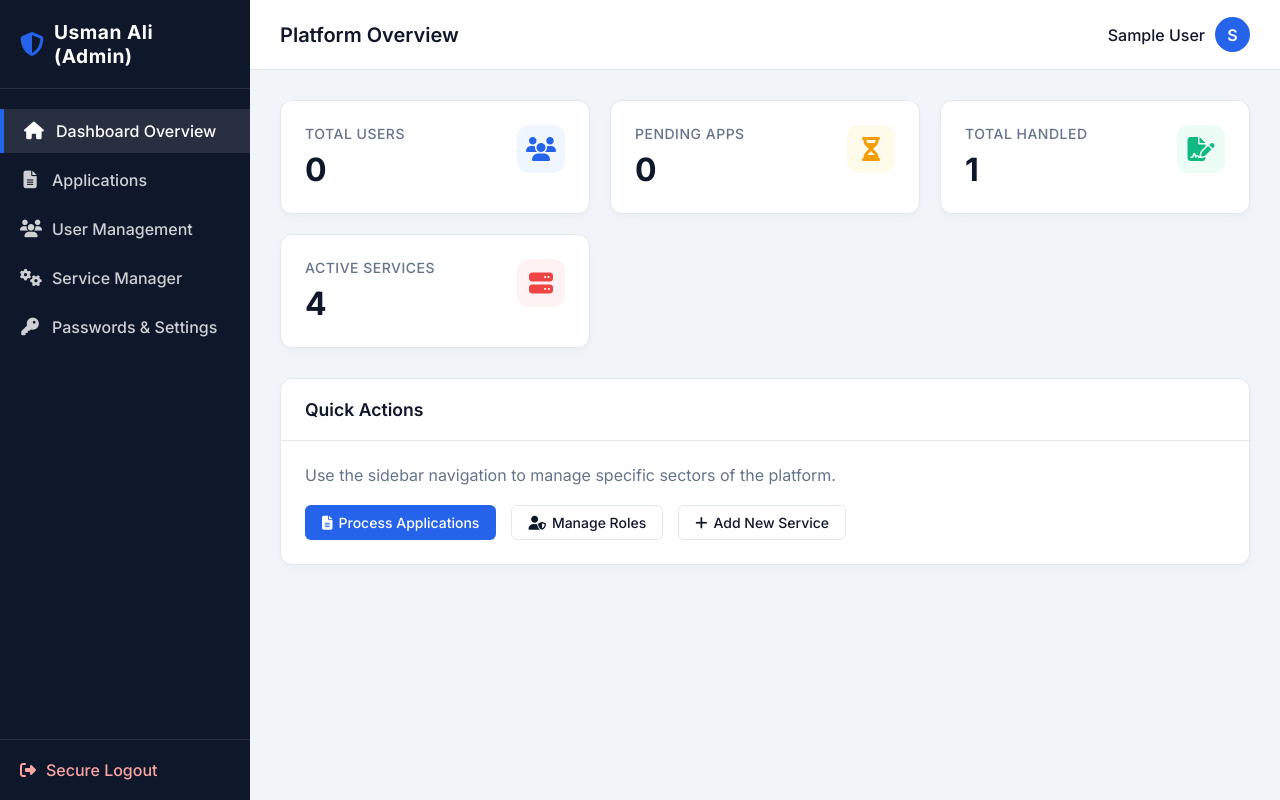
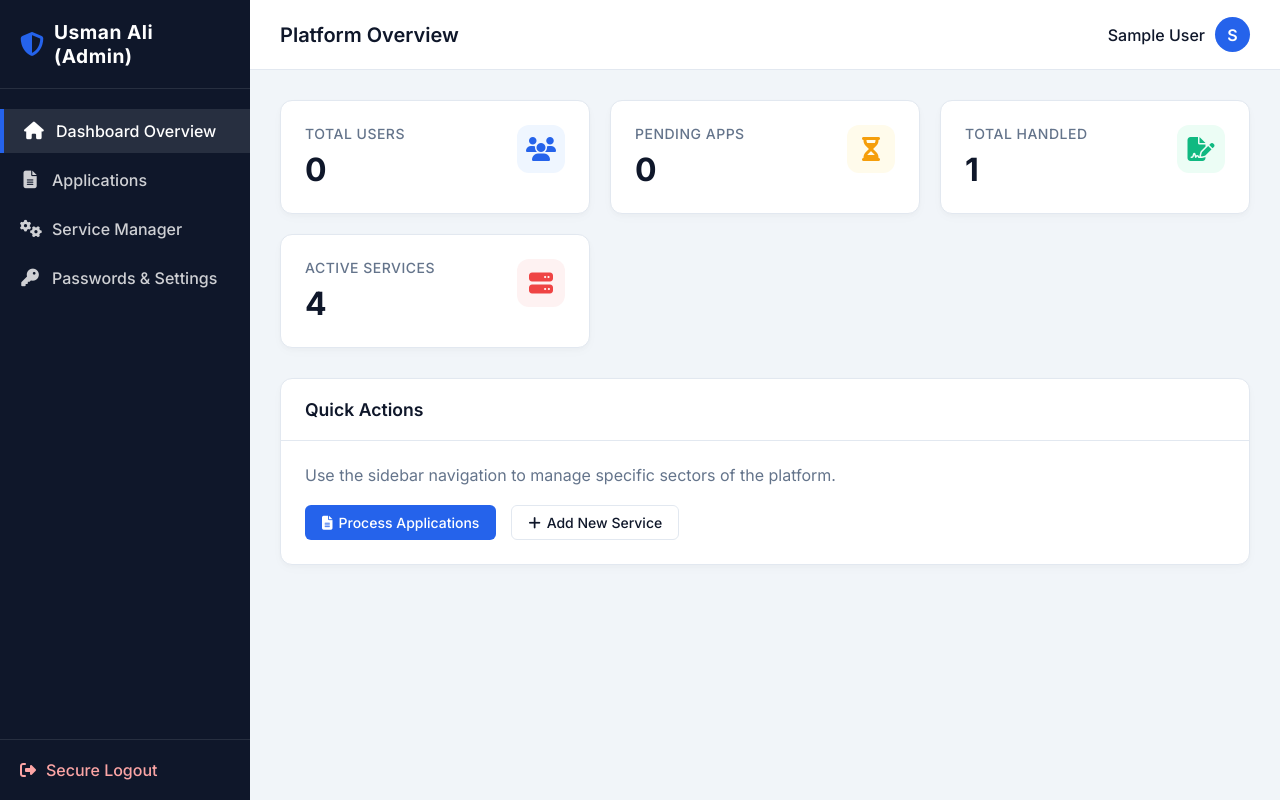
Before and after one commit to surya5887/FaizInternet, a Flask app: page /manage/dashboard in a window 1280 px wide. Run offline with Flask 3, Linux system fonts and the light colour scheme; a user stored in the database is signed in; tables that the repository leaves empty hold one stand-in row (values such as "Sample post").

Commit message:
Removed User Management and fixed app.py indentation

```diff
--- a/app.py
+++ b/app.py
@@ -346,44 +346,6 @@ def admin_update_status(app_id):
     flash(f'Application #{app_id} status updated to {status}.', 'success')
     return redirect(url_for('manage_applications'))
 
-@app.route('/manage/users')
-@admin_required
-def manage_users():
-    users = User.query.order_by(User.id.desc()).all()
-    return render_template('admin/users.html', users=users)
-
-@app.route('/manage/users/<int:user_id>/role', methods=['POST'])
-@admin_required
-def update_user_role(user_id):
-    if user_id == current_user.id:
-        flash('You cannot change your own role.', 'warning')
-        return redirect(url_for('manage_users'))
-
-    user = User.query.get_or_404(user_id)
-    new_role = request.form.get('role')
-
-    if new_role in ['user', 'admin']:
-        user.role = new_role
-        db.session.commit()
-        flash(f'User {user.name} role updated to {new_role}.', 'success')
-
-    return redirect(url_for('manage_users'))
-
-@app.route('/manage/users/<int:user_id>/delete', methods=['POST'])
-@admin_required
-def delete_user(user_id):
-    if user_id == current_user.id:
-        flash('You cannot delete your own account.', 'danger')
-        return redirect(url_for('manage_users'))
-
-    user = User.query.get_or_404(user_id)
-
-    Application.query.filter_by(user_id=user.id).delete()
-    db.session.delete(user)
-    db.session.commit()
-    flash(f'User {user.name} and their applications have been deleted.', 'success')
-    return redirect(url_for('manage_users'))
-
 @app.route('/manage/services')
 @admin_required
 def manage_services():
--- a/templates/admin/dashboard.html
+++ b/templates/admin/dashboard.html
@@ -54,7 +54,6 @@
 
         <div style="display: flex; gap: 15px; flex-wrap: wrap;">
             <a href="{{ url_for('manage_applications') }}" class="btn btn-primary"><i class="fas fa-file-alt"></i> Process Applications</a>
-            <a href="{{ url_for('manage_users') }}" class="btn btn-outline"><i class="fas fa-user-shield"></i> Manage Roles</a>
             <a href="{{ url_for('manage_services') }}" class="btn btn-outline"><i class="fas fa-plus"></i> Add New Service</a>
         </div>
     </div>
--- a/templates/admin/superuser_login.html
+++ b/templates/admin/superuser_login.html
@@ -63,7 +63,7 @@
         <form method="POST" action="{{ url_for('superuser_login') }}">
             <div class="admin-form-group">
                 <label>Administrator Email</label>
-                <input type="email" name="email" class="admin-form-control" placeholder="anees@faizinternet.com" required>
+                <input type="email" name="email" class="admin-form-control" placeholder="enter email" required>
             </div>
 
             <div class="admin-form-group" style="margin-bottom: 30px;">
--- a/templates/admin_base.html
+++ b/templates/admin_base.html
@@ -26,9 +26,6 @@
             </a>
             <a href="{{ url_for('manage_applications') }}" class="nav-item {% if request.endpoint == 'manage_applications' %}active{% endif %}">
                 <i class="fas fa-file-alt"></i> Applications
-            </a>
-            <a href="{{ url_for('manage_users') }}" class="nav-item {% if request.endpoint == 'manage_users' %}active{% endif %}">
-                <i class="fas fa-users"></i> User Management
             </a>
             <a href="{{ url_for('manage_services') }}" class="nav-item {% if request.endpoint == 'manage_services' %}active{% endif %}">
                 <i class="fas fa-cogs"></i> Service Manager
```
Also changed, not shown: templates/admin/superuser_dashboard.html (+0 -8 lines), templates/admin/users.html (deleted, +0 -82 lines).
